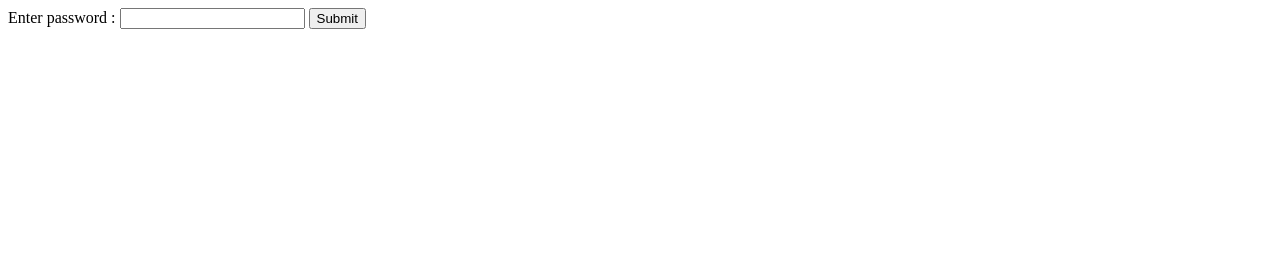
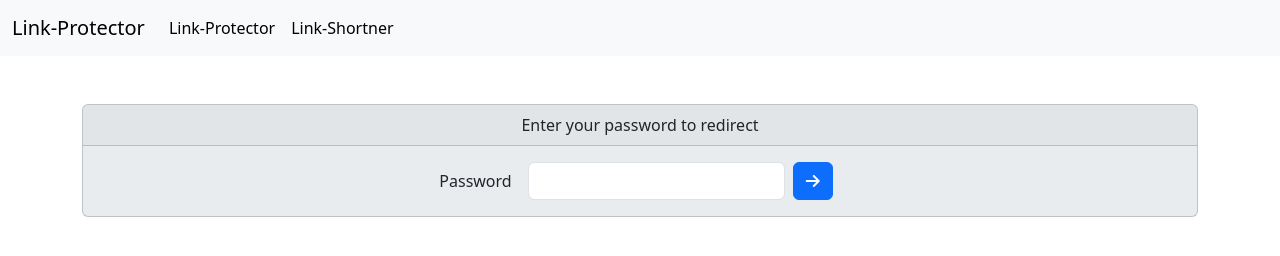
Before and after one commit to Manoharr108/Bookmark-Link-privacy-app, a website: page public/password.html in a window 1280 px wide. Drawn offline with nearby package versions, Linux system fonts and the light colour scheme.

Commit message:
added style

```diff
--- /dev/null
+++ b/public/create-css.css
@@ -0,0 +1,36 @@
+.container{
+    margin-top: 105px;
+    width: 100%;
+    display: flex;
+    justify-content: center;
+    flex-direction: column;
+}
+#create-btn{
+    width: 100%;
+}
+form{
+    padding: 19px;
+}
+.linkdiv{
+    margin-top: 15px;
+    display: flex;
+    align-items: center;
+    justify-content: center;
+    flex-direction: column;
+}
+
+input{
+    width: 19rem;
+    padding: 5px;
+}
+
+.linkprovider{
+    display: flex;
+    align-items: center;
+    justify-content: center;
+    gap: 5px;
+}
+
+#redirect-btn{
+    margin-top: 5px;
+}
--- a/public/create.js
+++ b/public/create.js
@@ -27,6 +27,8 @@ document.addEventListener("DOMContentLoaded",()=>{
             // <button onclick="copyfunction('${address.value}')">Copy</button>
             // `
             let btn = document.createElement("button")
+            btn.classList.add('btn')
+            btn.classList.add('btn-primary')
             btn.innerText = "Copy"
 
 
@@ -38,7 +40,7 @@ document.addEventListener("DOMContentLoaded",()=>{
             tooltip.style.color = "#fff";
             tooltip.style.padding = "5px";
             tooltip.style.borderRadius = "4px";
-            tooltip.style.marginLeft = "54px";
+            tooltip.style.marginLeft = "27rem";
             tooltip.style.fontSize = "12px";
             tooltip.style.transition = "visibility 0.2s ease";
 
--- a/public/password.html
+++ b/public/password.html
@@ -3,14 +3,57 @@
 <head>
     <meta charset="UTF-8">
     <meta name="viewport" content="width=device-width, initial-scale=1.0">
+    <link href="https://cdn.jsdelivr.net/npm/bootstrap@5.3.3/dist/css/bootstrap.min.css" rel="stylesheet" integrity="sha384-QWTKZyjpPEjISv5WaRU9OFeRpok6YctnYmDr5pNlyT2bRjXh0JMhjY6hW+ALEwIH" crossorigin="anonymous">
+    <link rel="stylesheet" href="https://cdnjs.cloudflare.com/ajax/libs/font-awesome/6.6.0/css/all.min.css">
+    <link rel="icon" type="image/x-icon" href="../assets/android-chrome-192x192.png">
     <title>Auth</title>
 </head>
 <body>
-    <form>
-        <label for="password">Enter password :</label>
-        <input type="password" id="passvalue">
-        <button type="submit" id="authenticate">Submit</button>
-    </form>
-    <script src="enterpass.js"></script>
+        <nav class="navbar navbar-expand-lg bg-body-tertiary">
+          <div class="container-fluid">
+            <a class="navbar-brand" href="/">Link-Protector</a>
+            <button class="navbar-toggler" type="button" data-bs-toggle="collapse" data-bs-target="#navbarSupportedContent" aria-controls="navbarSupportedContent" aria-expanded="false" aria-label="Toggle navigation">
+              <span class="navbar-toggler-icon"></span>
+            </button>
+            <div class="collapse navbar-collapse" id="navbarSupportedContent">
+              <ul class="navbar-nav me-auto mb-2 mb-lg-0">
+                <li class="nav-item">
+                  <a class="nav-link active" aria-current="page" href="#"> Link-Protector</a>
+                </li>
+                <li class="nav-item">
+                  <a class="nav-link active" aria-current="page" href="#"> Link-Shortner</a>
+                </li>
+              </ul>
+            </div>
+          </div>
+        </nav>
+
+      <div class="container ">
+        <div class="card text-center my-5 bg-body-secondary">
+          <div class="card-header">Enter your password to redirect</div>
+          <div class="card-body">
+
+
+        <form>
+          <!-- <label for="password">Enter password :</label>
+          <input type="password" id="passvalue">
+          <button type="submit" id="authenticate" class="btn btn-primary">Submit</button> -->
+
+          <div class="row g-3 align-items-center justify-content-center">
+            <div class="col-auto">
+              <label for="password" class="col-form-label">Password</label>
+            </div>
+            <div class="col-auto d-flex ">
+              <input type="password" id="passvalue" class="form-control" aria-describedby="passwordHelpInline">
+              <button type="submit" id="authenticate" class="btn btn-primary mx-2"><i class="fa-solid fa-arrow-right"></i></button>
+            </div>
+          </div>
+          </div>
+        </form>
+      </div>
+
+      </div>
+        <script src="enterpass.js"></script>
+    <script src="https://cdn.jsdelivr.net/npm/bootstrap@5.3.3/dist/js/bootstrap.bundle.min.js" integrity="sha384-YvpcrYf0tY3lHB60NNkmXc5s9fDVZLESaAA55NDzOxhy9GkcIdslK1eN7N6jIeHz" crossorigin="anonymous"></script>
 </body>
 </html>
```
Also changed, not shown: public/create.html (+31 -5 lines), assets/android-chrome-192x192.png (added), assets/android-chrome-512x512.png (added), assets/favicon.jpg (added), assets/favicon2.png (added).
